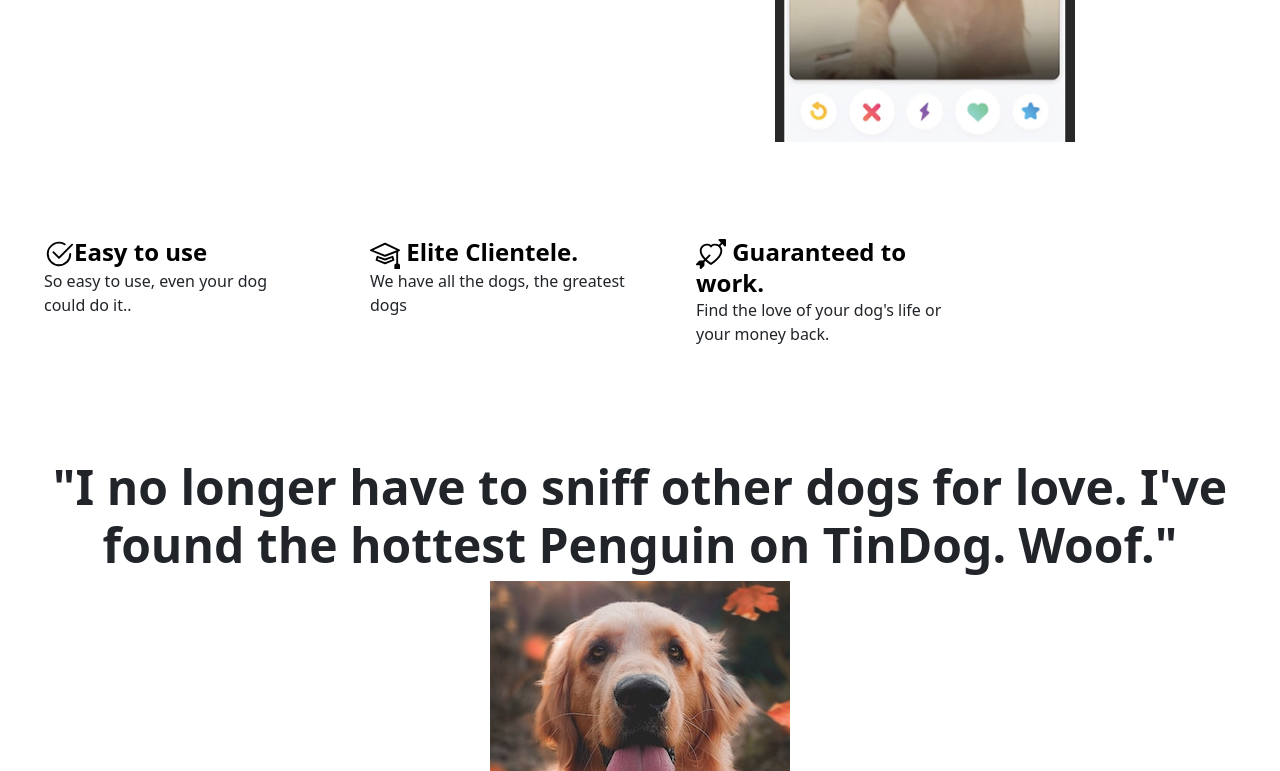
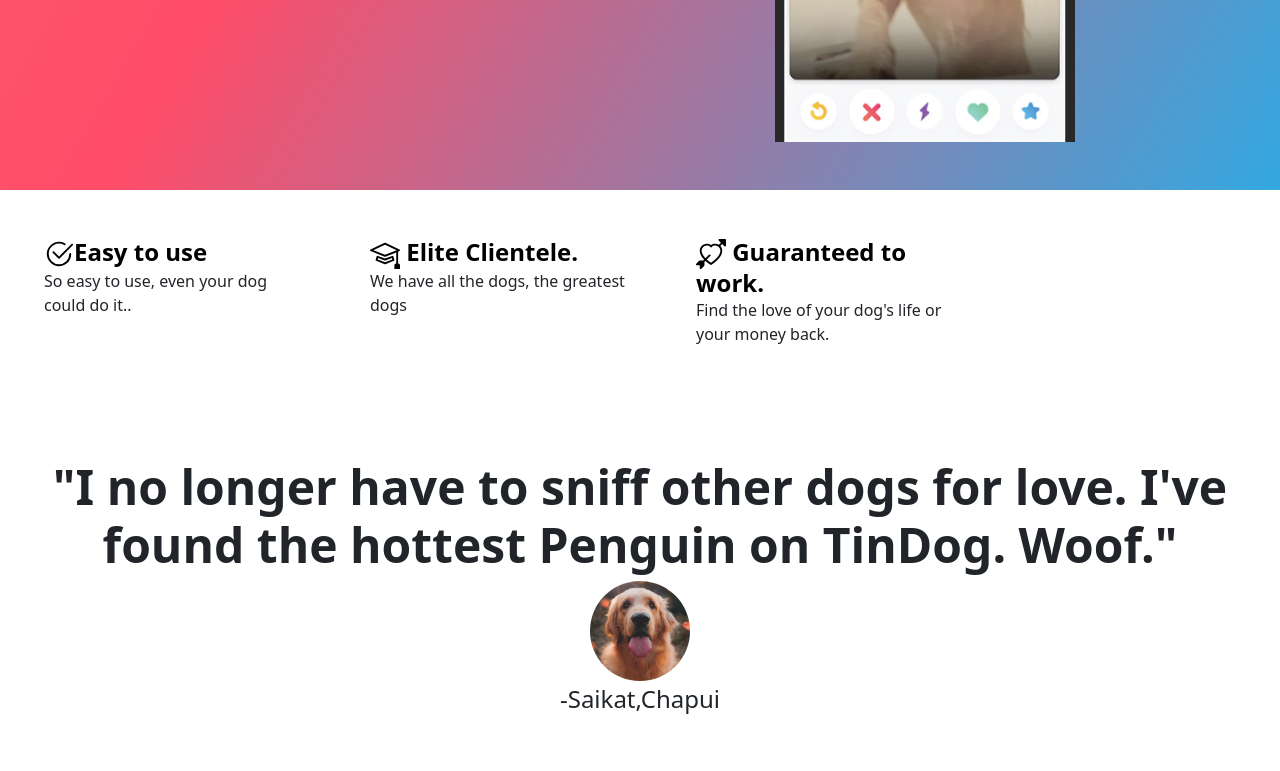
Before and after one commit to MrinmoyAdhikary/Tindog, a plain HTML site: page index.html in a window 1280 px wide. Shown: the part 435-1206 px from the top of the page. Drawn offline with nearby package versions, Linux system fonts and the light colour scheme.

Commit message:
Update index.html

```diff
--- a/index.html
+++ b/index.html
@@ -6,7 +6,7 @@
   <meta name="viewport" content="width=device-width, initial-scale=1.0">
   <title>TinDog</title>
   <link href="https://cdn.jsdelivr.net/npm/bootstrap@5.3.3/dist/css/bootstrap.min.css" rel="stylesheet" integrity="sha384-QWTKZyjpPEjISv5WaRU9OFeRpok6YctnYmDr5pNlyT2bRjXh0JMhjY6hW+ALEwIH" crossorigin="anonymous">
-  <link href="/11.3 TinDog Project/css/style.css" rel="stylesheet">
+  <link href="style.css" rel="stylesheet">
 </head>
 <script src="https://cdn.jsdelivr.net/npm/bootstrap@5.3.3/dist/js/bootstrap.bundle.min.js" integrity="sha384-YvpcrYf0tY3lHB60NNkmXc5s9fDVZLESaAA55NDzOxhy9GkcIdslK1eN7N6jIeHz" crossorigin="anonymous"></script>
 <body>
```
